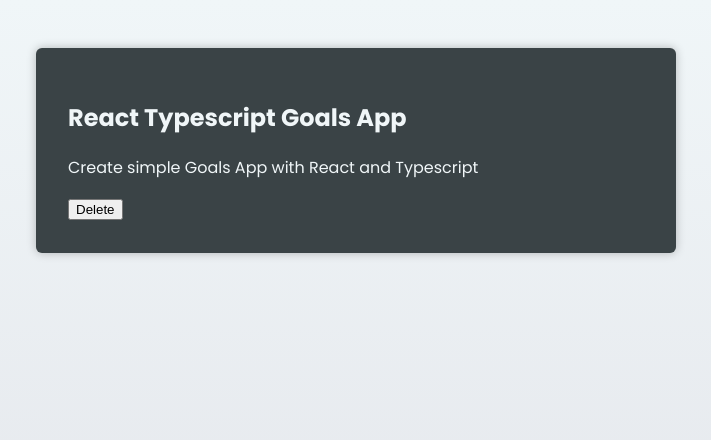
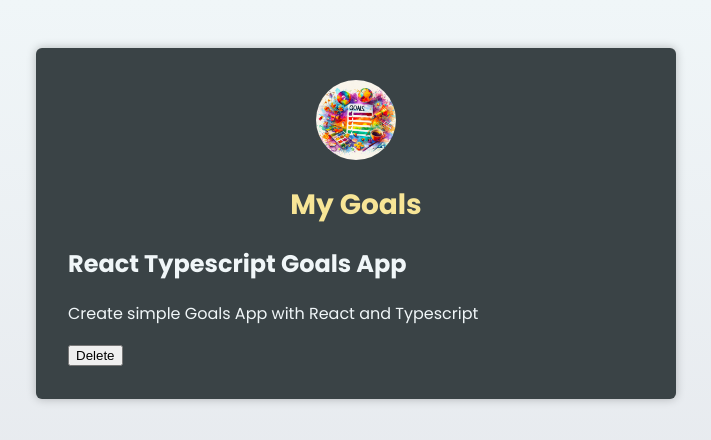
Before and after one commit to serengia/simple-goals-app--react-typescript, a React (Vite) app: page / in a window 1280 px wide. Shown: the top 440 px of the page, without its empty margins (284-995 px from the left). Built offline with nearby package versions, Linux system fonts and the light colour scheme; the HTML template or start-up script is replaced by a standard one.

Commit message:
Add Header

```diff
--- a/src/App.tsx
+++ b/src/App.tsx
@@ -1,8 +1,12 @@
 import CourseGoal from "./components/CourseGoal";
+import Header from "./components/Header";
 
 export default function App() {
   return (
     <main>
+      <Header image={{ src: "/goals.jpg", alt: "Set your goals" }}>
+        <h1>My Goals</h1>
+      </Header>
       <CourseGoal title="React Typescript Goals App">
         <p>Create simple Goals App with React and Typescript</p>
       </CourseGoal>
--- /dev/null
+++ b/src/components/Header.tsx
@@ -0,0 +1,12 @@
+import { PropsWithChildren } from "react";
+
+type Props = PropsWithChildren<{ image: { src: string; alt: string } }>;
+
+export default function Header({ image: { src, alt }, children }: Props) {
+  return (
+    <header>
+      <img src={src} alt={alt} />
+      {children}
+    </header>
+  );
+}
```
